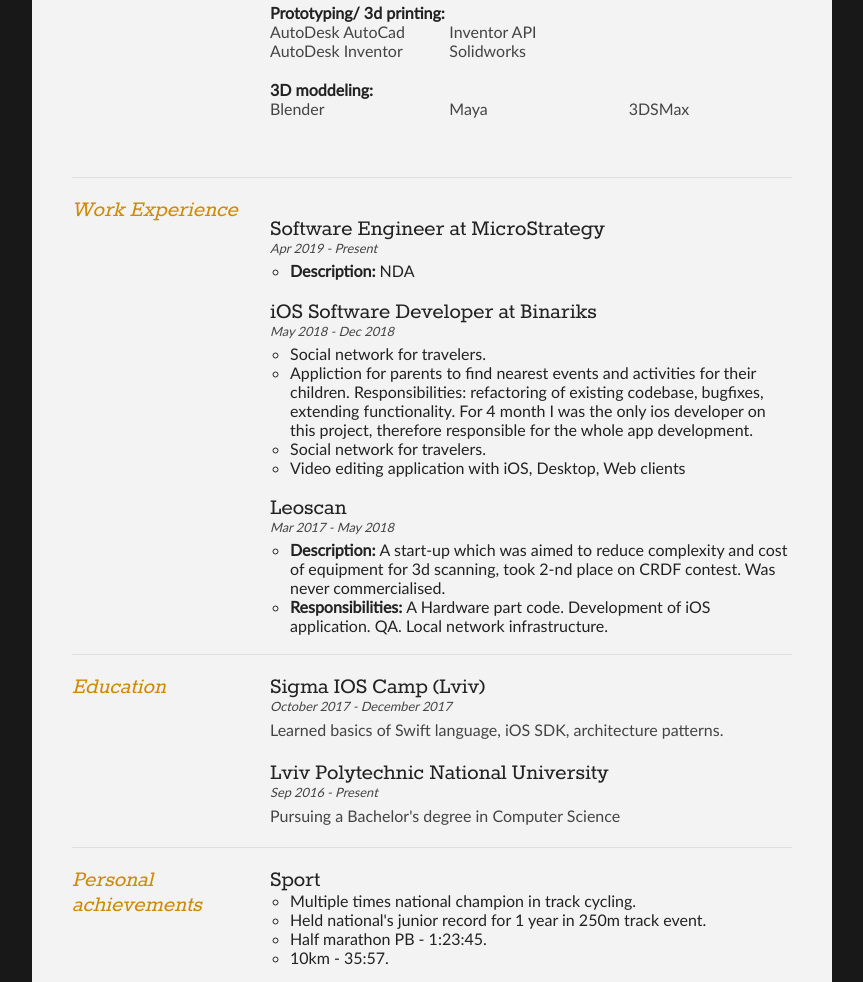
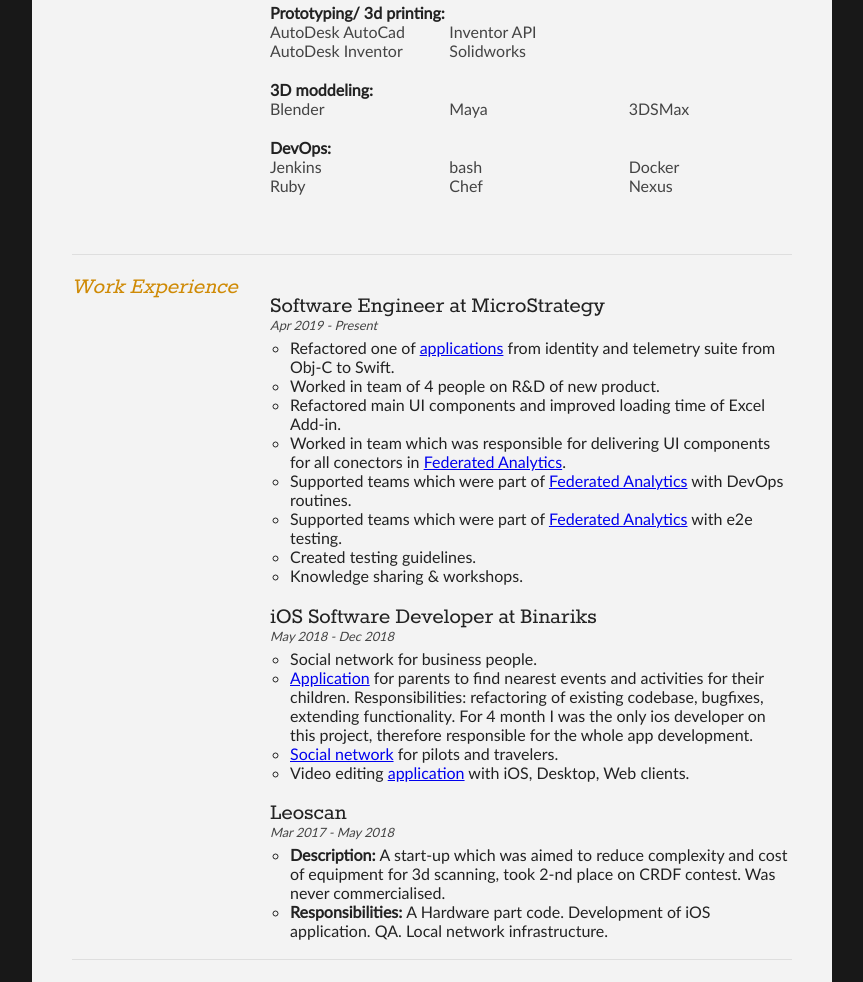
Before and after one commit to ZhYurk/CV, a plain HTML site: page index.html in a window 1280 px wide. Shown: the part 704-1686 px from the top of the page, without its empty margins (208-1071 px from the left). Drawn offline with Linux system fonts and the light colour scheme.

Commit message:
CV updates

```diff
--- a/index.html
+++ b/index.html
@@ -153,6 +153,15 @@
               <li>Maya</li>
               <li>3DSMax</li>
             </ul>
+            <div style="font-weight: bold;">DevOps:</div>
+            <ul class="keySkills">
+              <li>Jenkins</li>
+              <li>Ruby</li>
+              <li>bash</li>
+              <li>Chef</li>
+              <li>Docker</li>
+              <li>Nexus</li>
+            </ul>
             <br />
             <p></p>
           </div>
@@ -170,8 +179,30 @@
               <p class="subDetails">Apr 2019 - Present</p>
               <ul style="list-style-type: circle; margin-left: 20px;">
                 <li>
-                  <span style="font-weight: bold;">Description: </span> NDA
+                  Refactored one of <a href="https://www.microstrategy.com/us/product/identity-and-telemetry">applications</a>  from identity and telemetry suite from Obj-C to Swift.
                 </li>
+                <li>
+                  Worked in team of 4 people on R&D of new product.
+                </li>
+                <li>
+                  Refactored main UI components and improved loading time of Excel Add-in.
+                </li>
+                <li>
+                  Worked in team which was responsible for delivering UI components for all conectors in  <a href="https://www.microstrategy.com/pl/product/analytics/federated-analytics">Federated Analytics</a>.
+                </li>
+                <li>
+                  Supported teams which were part of <a href="https://www.microstrategy.com/pl/product/analytics/federated-analytics">Federated Analytics</a> with DevOps routines.
+                </li>
+                <li>
+                  Supported teams which were part of <a href="https://www.microstrategy.com/pl/product/analytics/federated-analytics">Federated Analytics</a> with e2e testing.
+                </li>
+                <li>
+                  Created testing guidelines.
+                </li>
+                <li>
+                  Knowledge sharing & workshops.
+                </li>
+              </ul>
               </ul>
               <p></p>
             </article>
@@ -181,20 +212,20 @@
               <p class="subDetails">May 2018 - Dec 2018</p>
               <ul style="list-style-type: circle; margin-left: 20px;">
                 <li>
-                  Social network for travelers.
+                  Social network for business people.
                 </li>
                 <li>
-                  Appliction for parents to find nearest events and activities
+                  <a href="https://apps.apple.com/ae/app/kidzapp-family-activities/id1255769149">Application</a> for parents to find nearest events and activities
                   for their children. Responsibilities: refactoring of existing
                   codebase, bugfixes, extending functionality. For 4 month I was
                   the only ios developer on this project, therefore responsible
                   for the whole app development.
                 </li>
                 <li>
-                  Social network for travelers.
+                  <a href="https://apps.apple.com/gb/app/travel-expert/id716561083">Social network</a> for pilots and travelers.
                 </li>
                 <li>
-                  Video editing application with iOS, Desktop, Web clients
+                  Video editing <a href="https://apps.apple.com/us/app/v-note-iphone-edition/id990328586">application</a> with iOS, Desktop, Web clients.
                 </li>
               </ul>
               <br />
```
